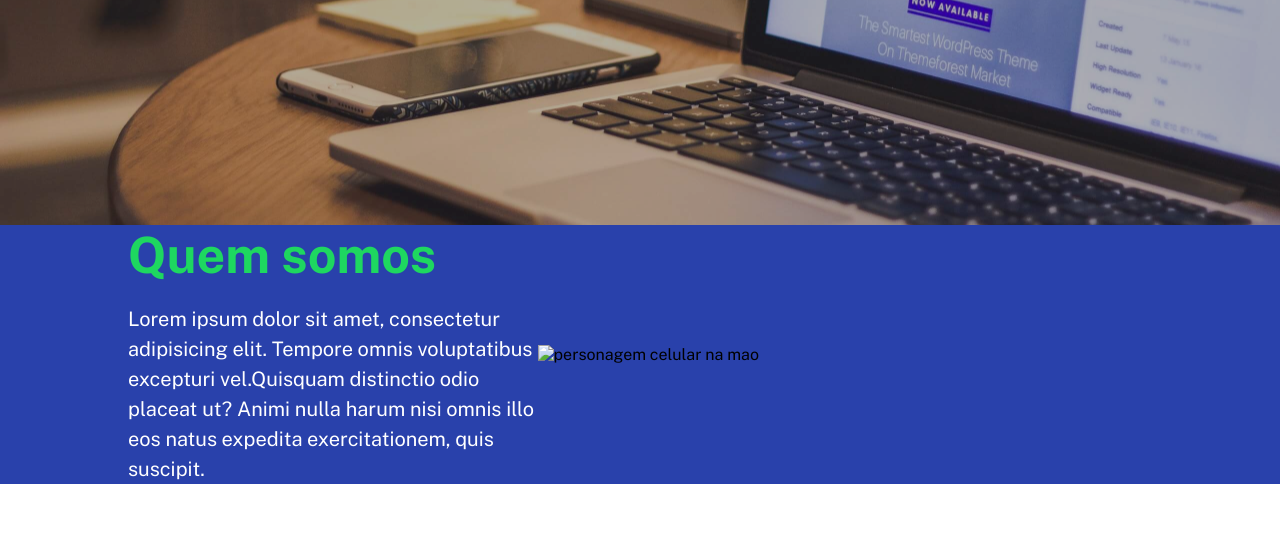
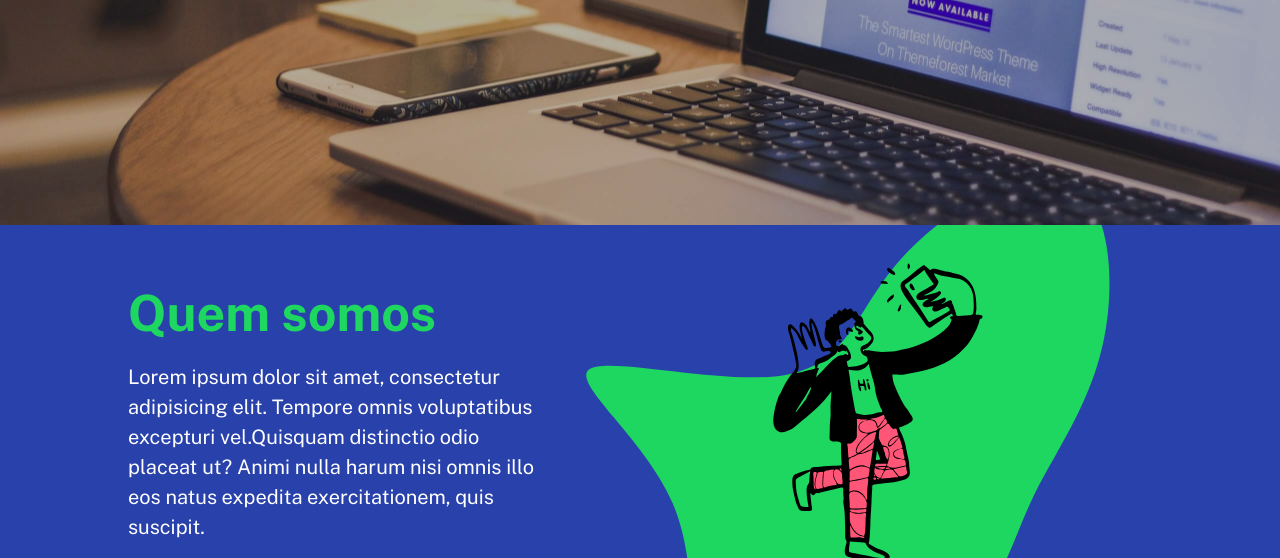
Before and after one commit to PiaDePrograma/projetosweb, a plain HTML site: page index.html in a window 1280 px wide. Shown: the part 600-1158 px from the top of the page. Drawn offline with nearby package versions, Linux system fonts and the light colour scheme; the site is published under a folder, as on GitHub Pages, so addresses that start at the root find nothing.

Commit message:
Update index.html

```diff
--- a/index.html
+++ b/index.html
@@ -57,7 +57,7 @@
                         omnis illo eos natus expedita exercitationem, quis suscipit.
                     </p>
                 </div><!--informacoes-->
-                <img src="/imagens/composition-12.svg" class="imagem" alt="personagem celular na mao">
+                <img src="./imagens/composition-12.svg" class="imagem" alt="personagem celular na mao">
 
             </div><!--conteudo-->
         </section> <!--quem somos-->
```
